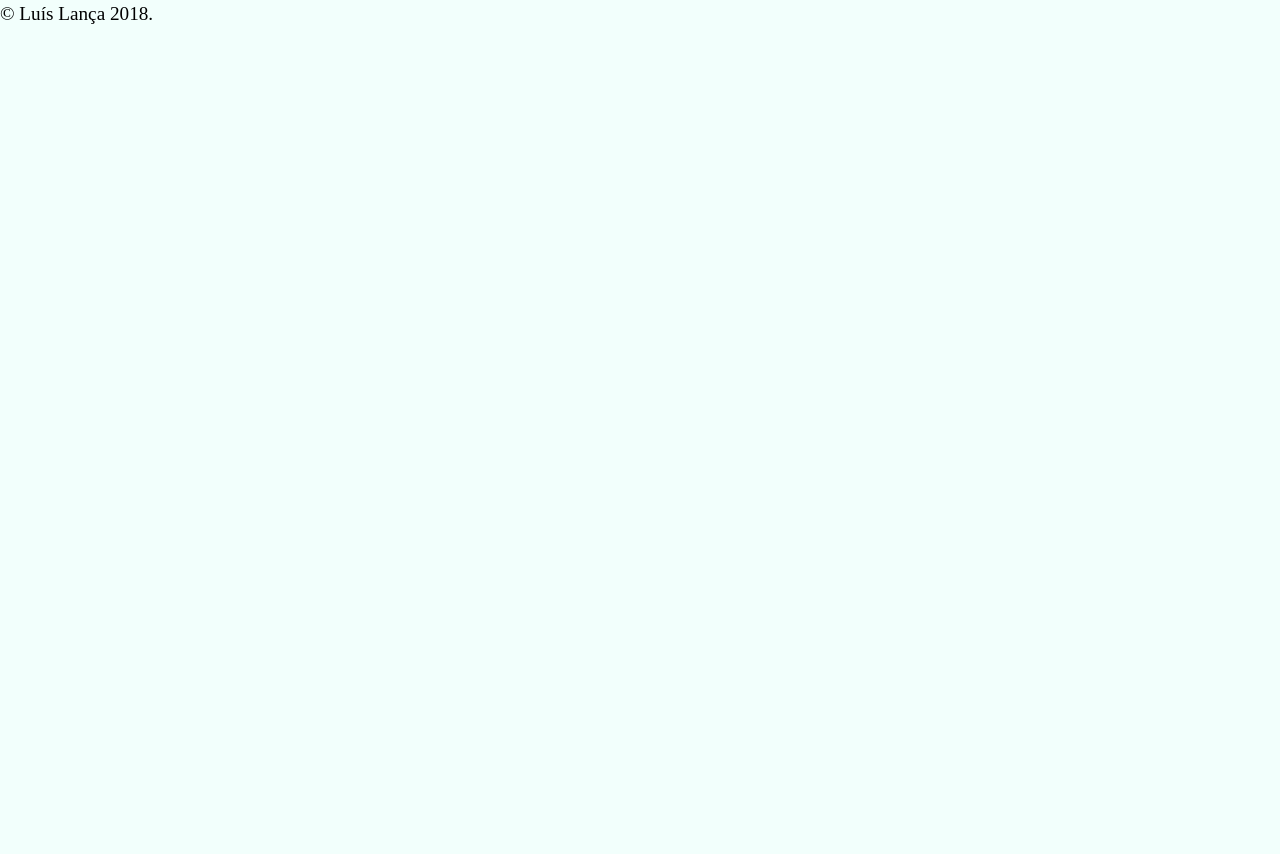
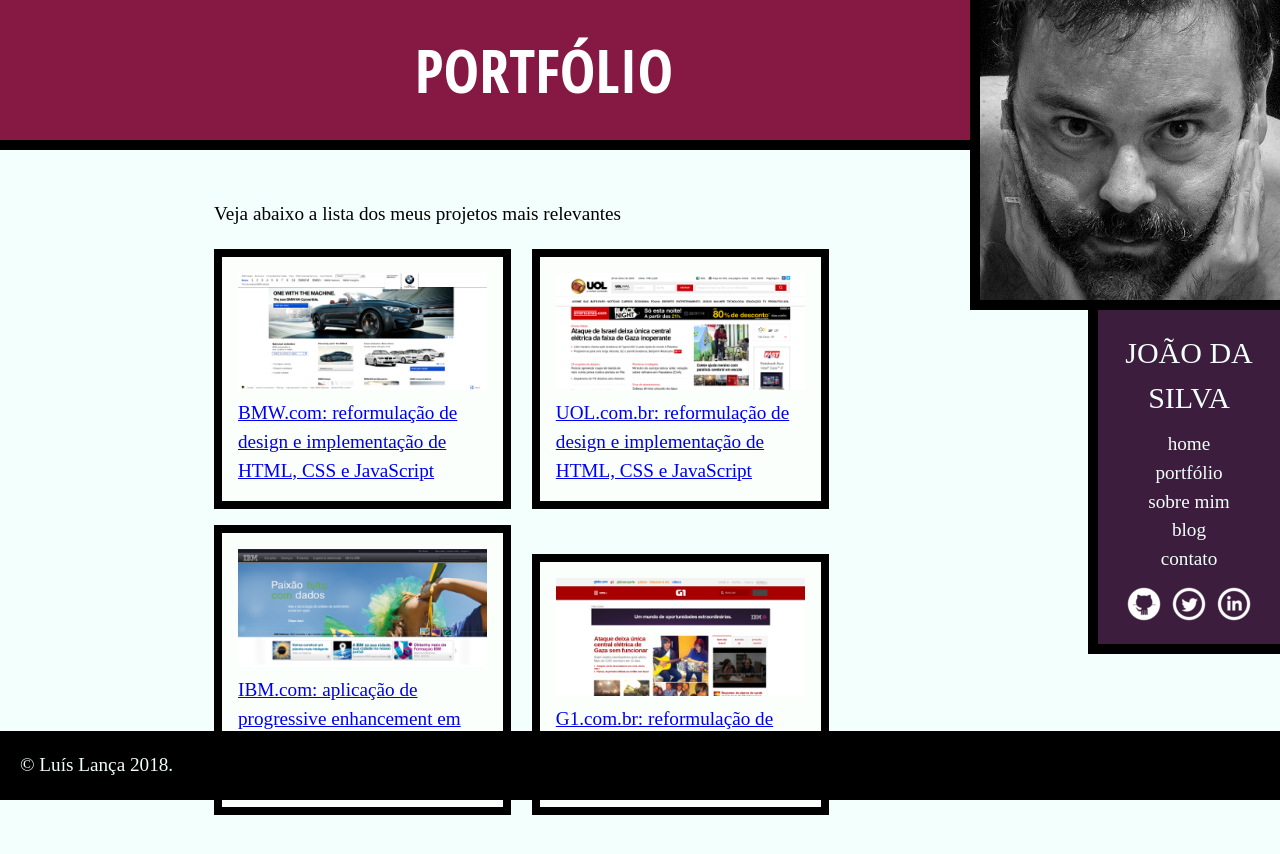
Before and after one commit to lancaluis/alura_html_css, a plain HTML site: page portfolio.html in a window 1280 px wide. Before the commit the page ends 800 px from the top, so only its background shows below. Drawn offline with Linux system fonts and the light colour scheme.

Commit message:
Curso finalizado

```diff
--- /dev/null
+++ b/css/bio.css
@@ -0,0 +1,20 @@
+blockquote{
+    background-color: #D9E5E3;
+    padding: 16px;
+    border: 10px solid #c2ccca;
+    width: 250px;
+    margin: 20px 40px;
+    box-sizing: border-box; /*MEDE A PARTIR DAS BORDERS*/
+}
+cite {
+    font-style: italic;
+    float: right;
+}
+.bloco-um{
+    float: right;
+    margin-right: 5px;
+}
+.bloco-dois{
+    float: left;
+    margin-left: 5px;
+}
--- /dev/null
+++ b/css/blog.css
@@ -0,0 +1,8 @@
+.leia-mais {
+    padding: 8px;
+    margin: 16px;
+    display: block;
+    font-size: 24px;
+    text-align: center;
+    background-color: #E6E7E8;
+}
--- /dev/null
+++ b/css/main.css
@@ -0,0 +1,107 @@
+body{
+    font-family: "Crimson Text", "Times New Roman", serif;
+    background-color: #F2FFFC;
+    font-size: 120%;
+    line-height: 1.5; /*ALTERA O ESPAÇAMENTO ENTRE AS LINHAS*/
+}
+main{
+    float: left;
+    width: 85%;
+}
+.main-conteudo{
+    width: 720px;
+    box-sizing: border-box;
+    margin: 0 auto;
+    padding: 30px;
+    padding-bottom: 60px;
+}
+.main-titulo{
+    font-size: 60px;
+    text-align: center;
+    background-color: #851944;
+    color: #FFF;
+    padding: 25px;
+    font-family: "Open Sans Condensed", "Arial", sans-serif;
+    margin: 0;
+    border-bottom: 10px solid #000;
+    text-transform: uppercase; /*DEIXA TODAS AS LETRAS MAIÚSCULAS*/
+}
+h2{
+    font-size: 30px;
+    font-family: "Open Sans Condensed", "Arial", sans-serif;
+    clear: both;
+    font-weight: bold;
+}
+p {
+    text-align: justify;
+    margin: 20px 0;
+}
+.menu-lateral{
+   background-color: #3C1D3D;
+   color:#F2FFFC;
+   padding: 20px;
+   text-align: center;
+   float: right;
+   width: 15%;
+   box-sizing: border-box;
+   border-left: 10px solid #000;
+   border-bottom: 10px solid #000;
+   position: relative;
+   top:310px;
+}
+.menu-lateral-titulo{
+    font-size: 30px;
+    margin-bottom: 10px;
+    text-transform: uppercase;
+}
+.profile-image{
+    float:right;
+    border-left: 10px solid black;
+    border-bottom: 10px solid #000;
+    box-sizing: border-box;
+    position: absolute;
+    top:0;
+    right: 0;
+}
+#rodape{
+    background-color: #000;
+    color:#F2FFFC;
+    padding: 20px;
+    clear: both;
+    position: fixed;
+    bottom: 0px;
+    width: 100%;
+}
+nav a {
+    color: #F2FFFC;
+    text-decoration: none;
+    display: block;
+    text-transform: lowercase;
+}
+ul{
+    list-style: none;
+}
+.icones-sociais li{
+    display: inline-block;
+    margin-top: 10px;
+}
+.icones-sociais a{
+    display: inline-block;
+    height: 40px;
+    width: 40px;
+    text-indent: -99999px;
+}
+.github{
+    background-image: url(../images/github.png);
+}
+.twitter{
+    background-image: url(../images/twitter.png);
+}
+.linkedin{
+    background-image: url(../images/linkedin.png);
+}
+.artigo{
+    padding-bottom: 30px;
+    border-bottom: 1px solid #ccc;
+    margin-bottom: 20px;
+}
--- /dev/null
+++ b/css/portfolio.css
@@ -0,0 +1,13 @@
+.portfolio li {
+    display: inline-block;
+    border: 8px solid black;
+    background-color: #FAFFFC;
+    width: 45%;
+    box-sizing: border-box;
+    padding: 16px;
+    margin-right: 16px;
+    margin-bottom: 16px;
+}
+.portfolio img {
+    width: 100%;
+}
--- a/css/style.css
+++ b/css/style.css
@@ -1,135 +1,5 @@
-body{
-    font-family: "Crimson Text", "Times New Roman", serif;
-    background-color: #F2FFFC;
-    font-size: 120%;
-    line-height: 1.5; /*ALTERA O ESPAÇAMENTO ENTRE AS LINHAS*/
-}
-main{
-    float: left;
-    width: 85%;
-}
-.main-conteudo{
-    width: 720px;
-    box-sizing: border-box;
-    margin: 0 auto;
-    padding: 30px;
-    padding-bottom: 60px;
-}
-.main-titulo{
-    font-size: 60px;
-    text-align: center;
-    background-color: #851944;
-    color: #FFF;
-    padding: 25px;
-    font-family: "Open Sans Condensed", "Arial", sans-serif;
-    margin: 0;
-    border-bottom: 10px solid #000;
-    text-transform: uppercase; /*DEIXA TODAS AS LETRAS MAIÚSCULAS*/
-}
-h2{
-    font-size: 30px;
-    font-family: "Open Sans Condensed", "Arial", sans-serif;
-    clear: both;
-    font-weight: bold;
-}
-p {
-    text-align: justify;
-    margin: 20px 0;
-}
-blockquote{
-    background-color: #D9E5E3;
-    padding: 16px;
-    border: 10px solid #c2ccca;
-    width: 250px;
-    margin: 20px 40px;
-    box-sizing: border-box; /*MEDE A PARTIR DAS BORDERS*/
-}
-cite {
-    font-style: italic;
-    float: right;
-}
-.bloco-um{
-    float: right;
-    margin-right: 5px;
-}
-.bloco-dois{
-    float: left;
-    margin-left: 5px;
-}
-.menu-lateral{
-   background-color: #3C1D3D;
-   color:#F2FFFC;
-   padding: 20px;
-   text-align: center;
-   float: right;
-   width: 15%;
-   box-sizing: border-box;
-   border-left: 10px solid #000;
-   border-bottom: 10px solid #000;
-   position: relative;
-   top:310px;
-}
-.menu-lateral-titulo{
-    font-size: 30px;
-    margin-bottom: 10px;
-    text-transform: uppercase;
-}
-.profile-image{
-    float:right;
-    border-left: 10px solid black;
-    border-bottom: 10px solid #000;
-    box-sizing: border-box;
-    position: absolute;
-    top:0;
-    right: 0;
-}
-#rodape{
-    background-color: #000;
-    color:#F2FFFC;
-    padding: 20px;
-    clear: both;
-    position: fixed;
-    bottom: 0px;
-    width: 100%;
-}
-nav a {
-    color: #F2FFFC;
-    text-decoration: none;
-    display: block;
-    text-transform: lowercase;
-}
-ul{
-    list-style: none;
-}
-.icones-sociais li{
-    display: inline-block;
-    margin-top: 10px;
-}
-.icones-sociais a{
-    display: inline-block;
-    height: 40px;
-    width: 40px;
-    text-indent: -99999px;
-}
-.github{
-    background-image: url(../images/github.png);
-}
-.twitter{
-    background-image: url(../images/twitter.png);
-}
-.linkedin{
-    background-image: url(../images/linkedin.png);
-}
-.artigo{
-    padding-bottom: 30px;
-    border-bottom: 1px solid #ccc;
-    margin-bottom: 20px;
-}
-.leia-mais {
-    padding: 8px;
-    margin: 16px;
-    display: block;
-    font-size: 24px;
-    text-align: center;
-    background-color: #E6E7E8;
-}
+@import url('reset.css');
+@import url('main.css');
+@import url('bio.css');
+@import url('blog.css');
+@import url('portfolio.css');
--- a/portfolio.html
+++ b/portfolio.html
@@ -4,13 +4,80 @@
 <head>
     <meta charset="UTF-8">
     <link rel="icon" href="favicon.png">
-    <link rel="stylesheet" href="css/normalize.css">
     <link rel="stylesheet" href="css/style.css">
     <title>Luís Lança - Blog</title>
 </head>
 
 <body>
-    <footer>
+    <main>
+        <h1 class="main-titulo">Portfólio</h1>
+        <div class="main-conteudo">
+            <p>Veja abaixo a lista dos meus projetos mais relevantes</p>
+            <ul class="portfolio">
+                <li>
+                    <a href="http://bmw.com">
+                        <figure>
+                            <img src="images/bmw.png" alt="Site da BMW">
+                            <figcaption>BMW.com: reformulação de design e implementação de HTML, CSS e JavaScript</figcaption>
+                        </figure>
+                    </a>
+                </li>
+                <li>
+                    <a href="http://uol.com.br">
+                        <figure>
+                            <img src="images/uol.png" alt="Front-page da UOL">
+                            <figcaption>UOL.com.br: reformulação de design e implementação de HTML, CSS e JavaScript</figcaption>
+                        </figure>
+                    </a>
+                </li>
+                <li>
+                    <a href="http://www.ibm.com.br">
+                        <figure>
+                            <img src="images/ibm.png" alt="Site da IBM">
+                            <figcaption>IBM.com: aplicação de progressive enhancement em conjunto com aplicação back-end</figcaption>
+                        </figure>
+                    </a>
+                </li>
+                <li>
+                    <a href="http://g1.com.br">
+                        <figure>
+                            <img src="images/g1.png" alt="Front-page do portal G1">
+                            <figcaption>G1.com.br: reformulação de design e implementação de HTML, CSS e JavaScript</figcaption>
+                        </figure>
+                    </a>
+                </li>
+            </ul>
+        </div>
+    </main>
+    <img src="images/eu.jpg" alt="Foto de João da Silva" class="profile-image">
+    <aside class="menu-lateral">
+        <nav>
+            <h1 class="menu-lateral-titulo">João da Silva</h1>
+            <a href="index.html">Home</a>
+            <a href="portfolio.html">Portfólio</a>
+            <a href="bio.html">Sobre mim</a>
+            <a href="blog.html">Blog</a>
+            <a href="contato.html">Contato</a>
+        </nav>
+        <ul class="icones-sociais">
+            <li>
+                <a href="" class="github">
+                    Github
+                </a>
+            </li>
+            <li>
+                <a href="" class="twitter">
+                    Twitter
+                </a>
+            </li>
+            <li>
+                <a href="" class="linkedin">
+                    Linkedin
+                </a>
+            </li>
+        </ul>
+    </aside>
+    <footer id="rodape">
         &copy; Luís Lança 2018.
     </footer>
 </body>
```
Also changed, not shown: bio.html (+1 -2 lines), blog.html (+2 -3 lines), images/bmw.png (added), images/g1.png (added), images/ibm.png (added), images/uol.png (added).
